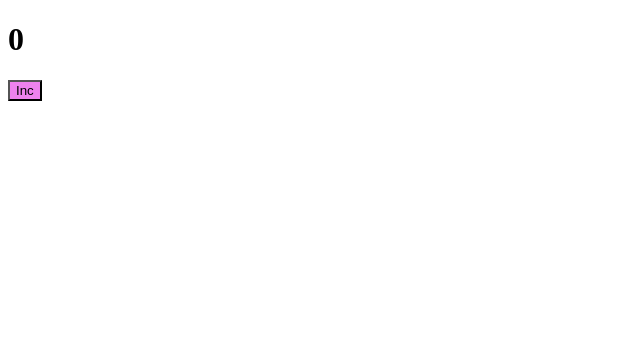
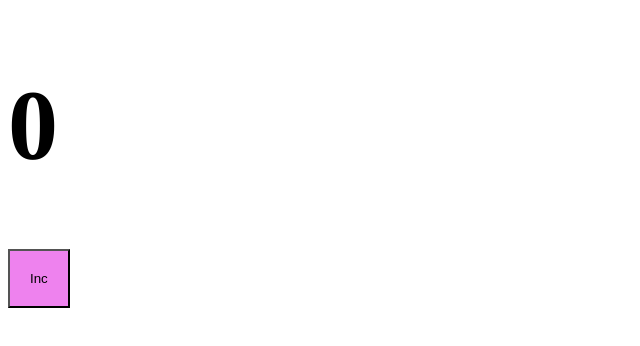
Before and after one commit to it-dude-ru/webpack-tutorial-ulbitv, a React app: page / in a window 1280 px wide. Shown: the top 346 px of the page, without its empty margins (0-640 px from the left). Built offline with nearby package versions, Linux system fonts and the light colour scheme.

Commit message:
loader for css modules configured

```diff
--- /dev/null
+++ b/src/components/App.module.scss
@@ -0,0 +1,8 @@
+.button {
+	background-color: violet;
+	padding: 20px;
+}
+
+.value {
+	font-size: 100px;
+}
--- a/src/components/App.scss
+++ /dev/null
@@ -1,3 +0,0 @@
-button {
-	background-color: violet;
-}
--- a/src/components/App.tsx
+++ b/src/components/App.tsx
@@ -1,5 +1,5 @@
 import { useState } from "react";
-import './App.scss';
+import classes from "./App.module.scss";
 
 export const App = () => {
 	const [count, setCount] = useState<number>(0);
@@ -8,8 +8,8 @@ export const App = () => {
 
 	return (
 		<div>
-			<h1>{count}</h1>
-			<button onClick={increment}>Inc</button>
+			<h1 className={classes.value}>{count}</h1>
+			<button className={classes.button} onClick={increment}>Inc</button>
 		</div>
 	);
 };
```
Also changed, not shown: src/global.d.ts (added, +11 -0 lines), 1 other file (tests, documents, lock files or other folders).
